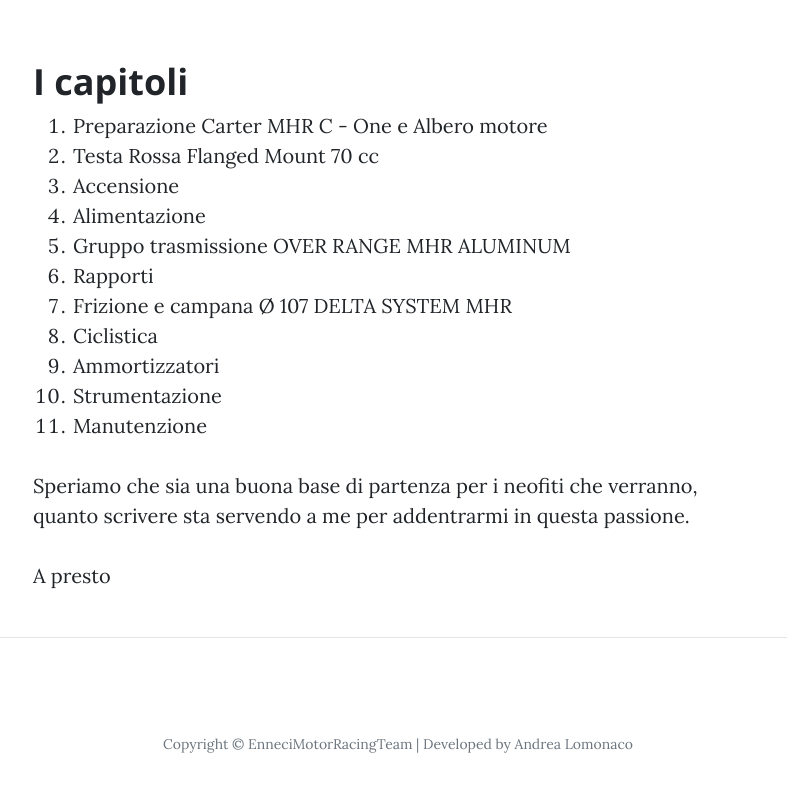
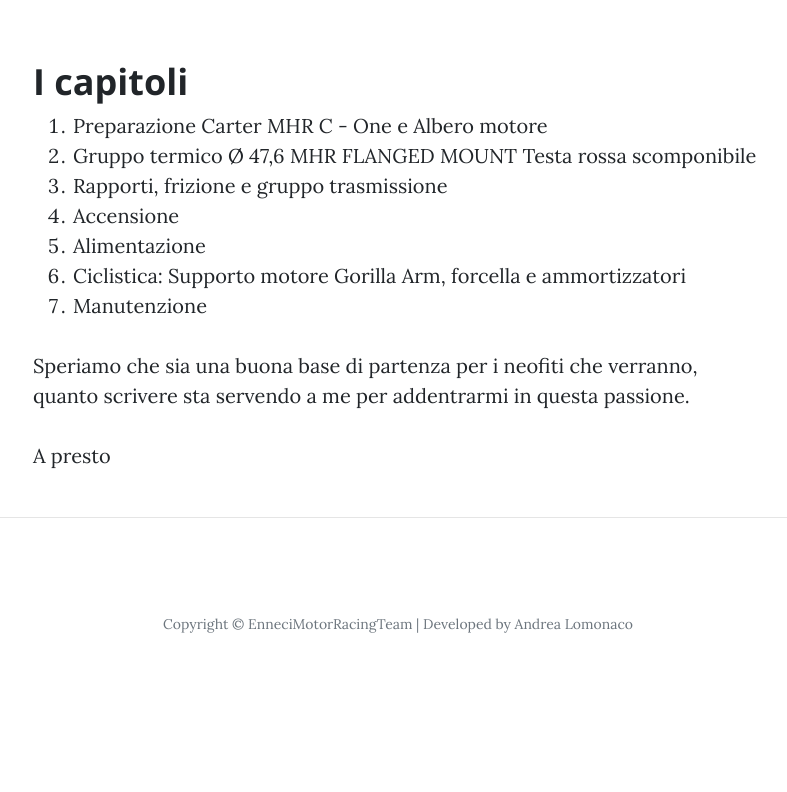
Before and after one commit to MarshallDeveloper/ennecimotorracingteam, a plain HTML site: page introduzione.html in a window 1280 px wide. Shown: the part 941-1733 px from the top of the page, without its empty margins (242-1029 px from the left). After the commit the page ends 1641 px from the top, so only its background shows below. Drawn offline with nearby package versions, Linux system fonts and the light colour scheme.

Commit message:
update introduzione

```diff
--- a/introduzione.html
+++ b/introduzione.html
@@ -70,15 +70,11 @@
 
           <ol>
             <li>Preparazione Carter MHR C - One e Albero motore</li>
-            <li>Testa Rossa Flanged Mount 70 cc</li>
+            <li>Gruppo termico Ø 47,6 MHR FLANGED MOUNT Testa rossa scomponibile</li>
+            <li>Rapporti, frizione e gruppo trasmissione</li>
             <li>Accensione</li>
             <li>Alimentazione</li>
-            <li>Gruppo trasmissione OVER RANGE MHR ALUMINUM</li>
-            <li>Rapporti</li>
-            <li>Frizione e campana Ø 107 DELTA SYSTEM MHR</li>
-            <li>Ciclistica</li>
-            <li>Ammortizzatori</li>
-            <li>Strumentazione</li>
+            <li>Ciclistica: Supporto motore Gorilla Arm, forcella e ammortizzatori</li>
             <li>Manutenzione</li>
           </ol>
 
```
